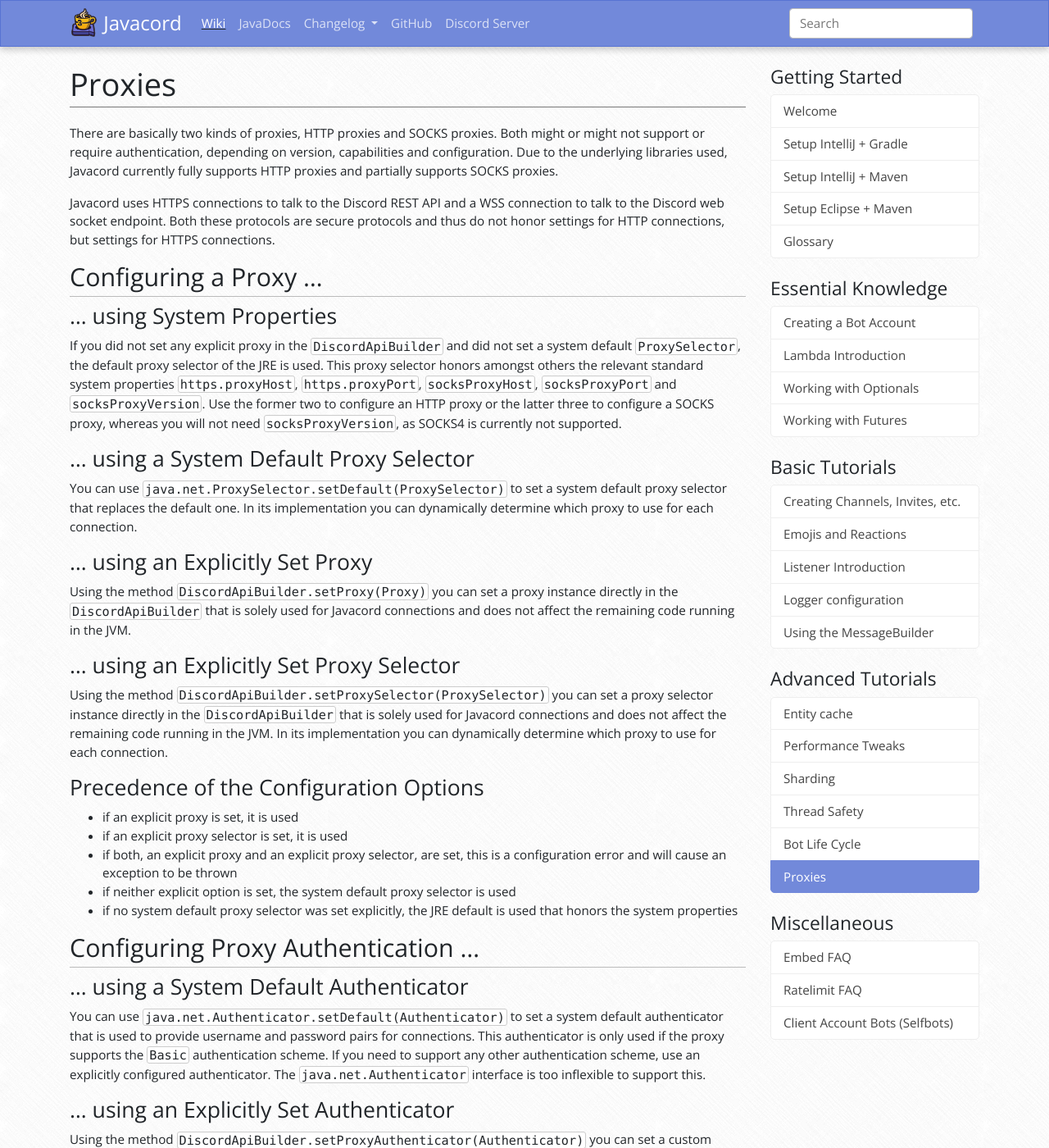
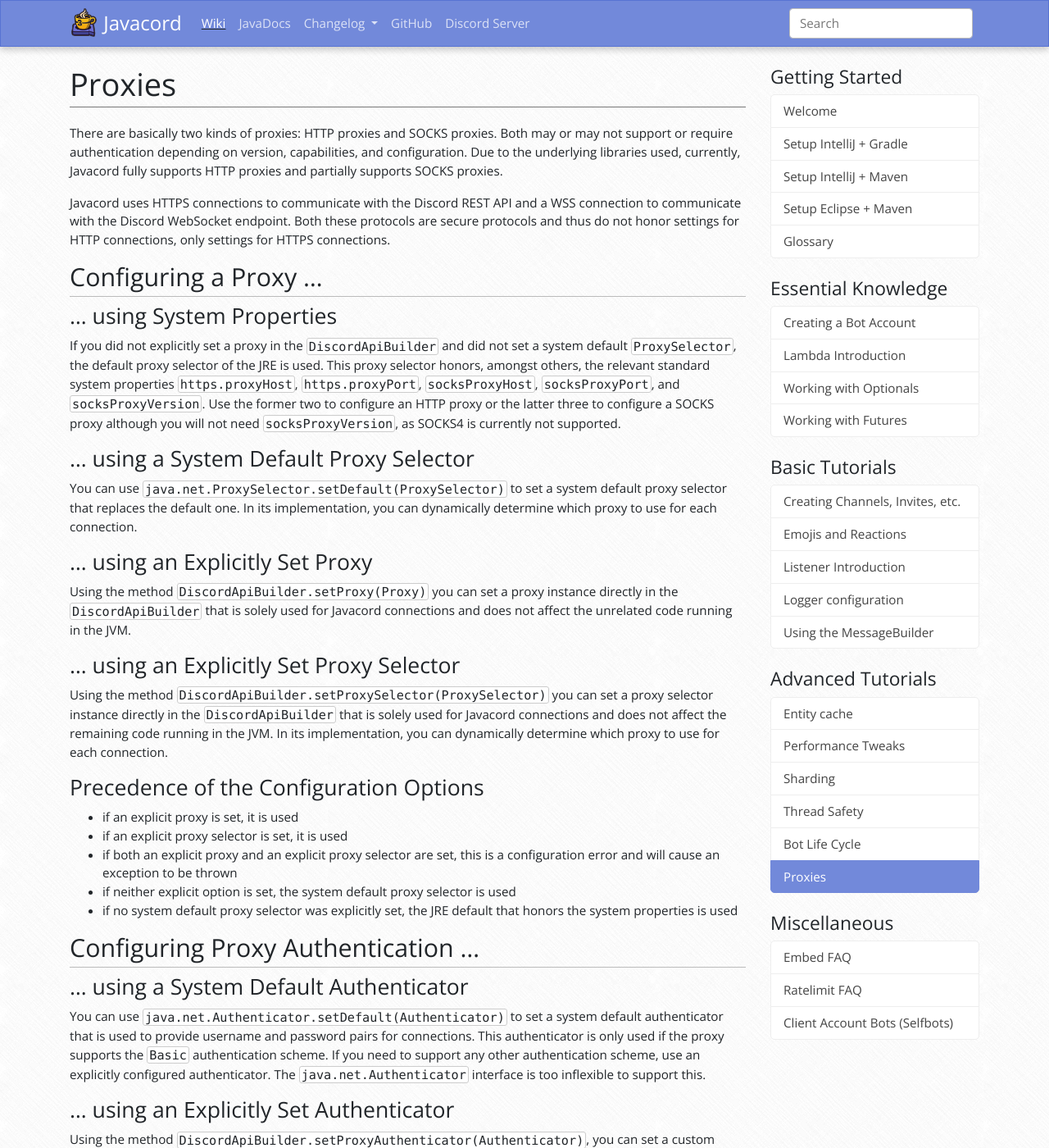
Before and after one commit to Vampire/javacord.github.io, a Jekyll site: the page built from _wiki/advanced-tutorials/proxies.md, in a window 1280 px wide and 1400 px high. Shown: the whole window at 82% size. Built offline with Jekyll 4.4.1, drawn with Linux system fonts in a browser that asks for light colours; nearby versions of some CDN libraries; some of the changed text lies outside the part shown.

Commit message:
Fixed some grammatical errors
Removed and added commas in various places.
Changed `might` to `may`, see https://writingexplained.org/may-vs-might-difference.
Replaced all the instances of `web socket` with `WebSocket`, since it's a technical term.
Changed some language to flow better.

```diff
--- a/_wiki/advanced-tutorials/proxies.md
+++ b/_wiki/advanced-tutorials/proxies.md
@@ -9,35 +9,35 @@
 - socks5
 ---
 
-There are basically two kinds of proxies, HTTP proxies and SOCKS proxies. Both might or might not support or require authentication, depending on version, capabilities and configuration. Due to the underlying libraries used, Javacord currently fully supports HTTP proxies and partially supports SOCKS proxies.
+There are basically two kinds of proxies: HTTP proxies and SOCKS proxies. Both may or may not support or require authentication depending on version, capabilities, and configuration. Due to the underlying libraries used, currently, Javacord fully supports HTTP proxies and partially supports SOCKS proxies.
 
-Javacord uses HTTPS connections to talk to the Discord REST API and a WSS connection to talk to the Discord web socket endpoint. Both these protocols are secure protocols and thus do not honor settings for HTTP connections, but settings for HTTPS connections.
+Javacord uses HTTPS connections to communicate with the Discord REST API and a WSS connection to communicate with the Discord WebSocket endpoint. Both these protocols are secure protocols and thus do not honor settings for HTTP connections, only settings for HTTPS connections.
 
 ## Configuring a Proxy ...
 
 ### ... using System Properties
 
-If you did not set any explicit proxy in the `DiscordApiBuilder` and did not set a system default `ProxySelector`, the default proxy selector of the JRE is used. This proxy selector honors amongst others the relevant standard system properties `https.proxyHost`, `https.proxyPort`, `socksProxyHost`, `socksProxyPort` and `socksProxyVersion`. Use the former two to configure an HTTP proxy or the latter three to configure a SOCKS proxy, whereas you will not need `socksProxyVersion`, as SOCKS4 is currently not supported.
+If you did not explicitly set a proxy in the `DiscordApiBuilder` and did not set a system default `ProxySelector`, the default proxy selector of the JRE is used. This proxy selector honors, amongst others, the relevant standard system properties `https.proxyHost`, `https.proxyPort`, `socksProxyHost`, `socksProxyPort`, and `socksProxyVersion`. Use the former two to configure an HTTP proxy or the latter three to configure a SOCKS proxy although you will not need `socksProxyVersion`, as SOCKS4 is currently not supported.
 
 ### ... using a System Default Proxy Selector
 
-You can use `java.net.ProxySelector.setDefault(ProxySelector)` to set a system default proxy selector that replaces the default one. In its implementation you can dynamically determine which proxy to use for each connection.
+You can use `java.net.ProxySelector.setDefault(ProxySelector)` to set a system default proxy selector that replaces the default one. In its implementation, you can dynamically determine which proxy to use for each connection.
 
 ### ... using an Explicitly Set Proxy
 
-Using the method `DiscordApiBuilder.setProxy(Proxy)` you can set a proxy instance directly in the `DiscordApiBuilder` that is solely used for Javacord connections and does not affect the remaining code running in the JVM.
+Using the method `DiscordApiBuilder.setProxy(Proxy)` you can set a proxy instance directly in the `DiscordApiBuilder` that is solely used for Javacord connections and does not affect the unrelated code running in the JVM.
 
 ### ... using an Explicitly Set Proxy Selector
 
-Using the method `DiscordApiBuilder.setProxySelector(ProxySelector)` you can set a proxy selector instance directly in the `DiscordApiBuilder` that is solely used for Javacord connections and does not affect the remaining code running in the JVM. In its implementation you can dynamically determine which proxy to use for each connection.
+Using the method `DiscordApiBuilder.setProxySelector(ProxySelector)` you can set a proxy selector instance directly in the `DiscordApiBuilder` that is solely used for Javacord connections and does not affect the remaining code running in the JVM. In its implementation, you can dynamically determine which proxy to use for each connection.
 
 ### Precedence of the Configuration Options
 
 * if an explicit proxy is set, it is used
 * if an explicit proxy selector is set, it is used
-* if both, an explicit proxy and an explicit proxy selector, are set, this is a configuration error and will cause an exception to be thrown
+* if both an explicit proxy and an explicit proxy selector are set, this is a configuration error and will cause an exception to be thrown
 * if neither explicit option is set, the system default proxy selector is used
-* if no system default proxy selector was set explicitly, the JRE default is used that honors the system properties
+* if no system default proxy selector was explicitly set, the JRE default that honors the system properties is used
 
 ## Configuring Proxy Authentication ...
 
@@ -59,16 +59,16 @@
 
 SOCKS 4 is currently not supported.
 
-The web socket library we use does not support SOCKS proxies at all and the HTTP library we use has a bug that prevents SOCKS 4 to be used. Additionally you would need to use at least Java 9 or a separate socket factory supporting SOCKS 4, as the JRE implementation is not working in Java 8 and got fixed only in Java 9+.
+The WebSocket library we use does not support SOCKS proxies at all and the HTTP library we use has a bug that prevents SOCKS 4 to be used. Additionally, you would need to use at least Java 9 or a separate socket factory supporting SOCKS 4, as the JRE implementation is not working in Java 8 and got fixed only in Java 9+.
 
 ### SOCKS 4a
 
 SOCKS 4a is currently only partially supported.
 
-The web socket library we use does not support SOCKS proxies at all, so it could be used for the REST connections only. Additionally you would need to use a separate socket factory supporting SOCKS 4a, as the JRE implementation is not capable of doing SOCKS 4a, only SOCKS 4 and SOCKS 5 are supported at the time of creation of this wiki article.
+The WebSocket library we use does not support SOCKS proxies at all, so it could be used for the REST connections only. Additionally, you would need to use a separate socket factory supporting SOCKS 4a, as the JRE implementation is not capable of doing SOCKS 4a, only SOCKS 4 and SOCKS 5 are supported at the time of creation of this wiki article.
 
 ### SOCKS 5
 
 SOCKS 5 is currently only partially supported.
 
-The web socket library we use does not support SOCKS proxies at all, so it could be used for the REST connections only.
+The WebSocket library we use does not support SOCKS proxies at all, so it could be used for the REST connections only.
```
Also changed, not shown: other parts of _wiki/advanced-tutorials/proxies.md (+1 -1 lines).
